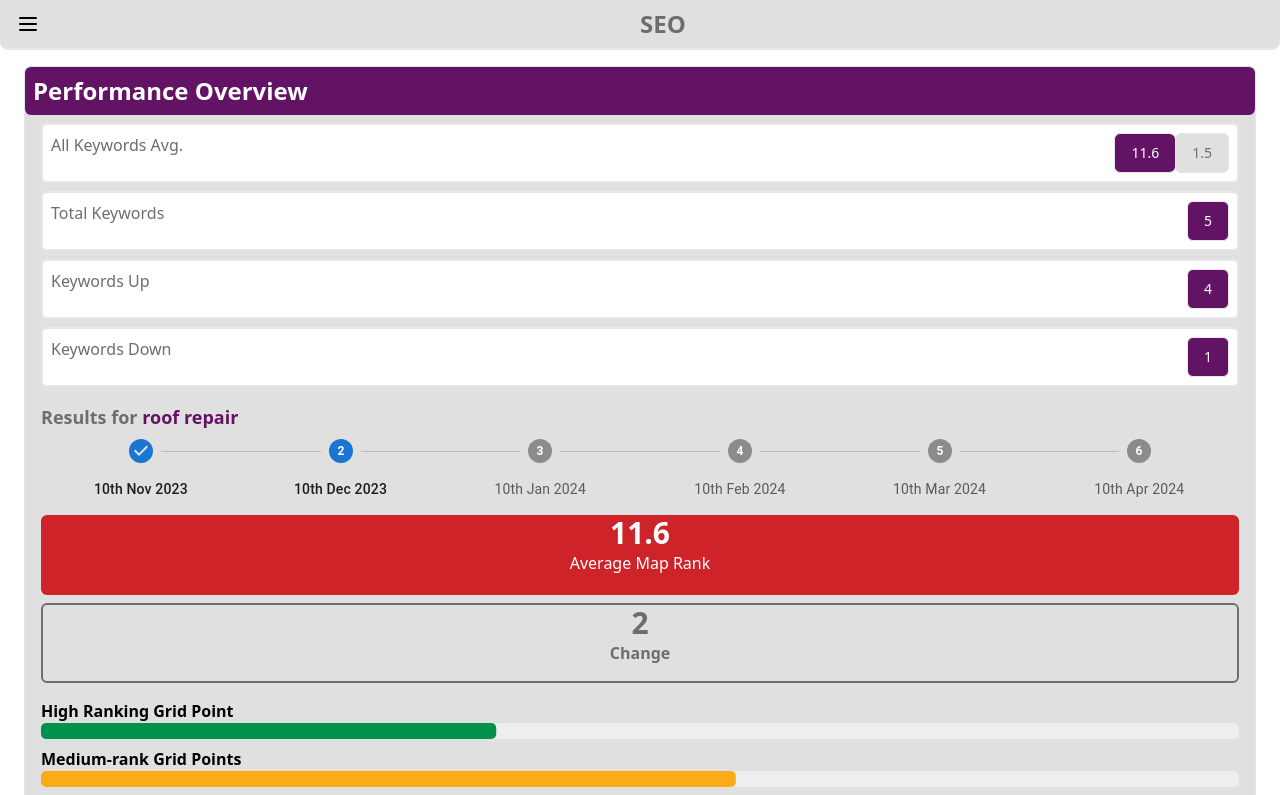
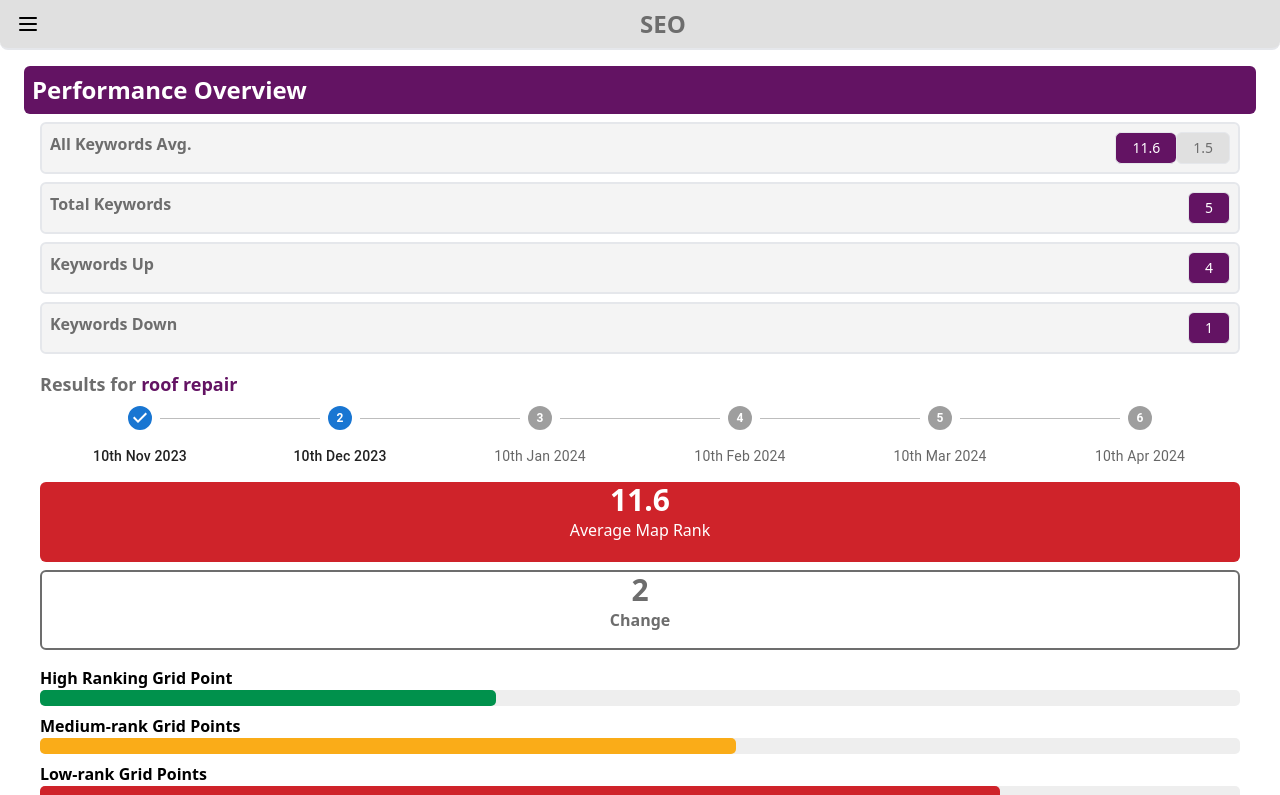
Before and after one commit to kishanExcel/hpdigital, a Next.js app: page /seo3 in a window 1280 px wide. Shown: the top 795 px of the page. Built offline with nearby package versions, Linux system fonts and the light colour scheme.

Commit message:
ui bug fixed

```diff
--- a/src/app/(seo)/seo3/page.tsx
+++ b/src/app/(seo)/seo3/page.tsx
@@ -28,23 +28,23 @@ export default function Page() {
 
   return (
     <div className="mb-6">
-      <div className="bg-[#E0E0E0] mx-6 rounded-md border mt-4">
+      <div className=" mx-6 rounded-md mt-4">
         <div className="text-2xl w-full rounded-md  font-bold p-2 bg-[#631363] text-white ">
           Performance Overview
         </div>
         <div className="px-4 flex flex-col gap-2 py-2">
           <div>
-            <div className="text-base w-full rounded-md  border-2  bg-white p-2  text-[#6D6D6D] ">
+            <div className="text-base w-full rounded-md  border-2  bg-[#F4F4F4] p-2 font-semibold  text-[#6D6D6D] ">
               <div className="flex justify-between">
                 <div>All Keywords Avg. </div>
                 <div>
                   <ButtonGroup variant="text" aria-label="Basic button group">
                     <Button
                       variant="outline"
-                      className="border-r-0 bg-[#631363] text-white">
+                      className="border-r-0 bg-[#631363] h-8 text-white">
                       11.6
                     </Button>
-                    <Button className="bg-[#E0E0E0] " variant="outline">
+                    <Button className="bg-[#E0E0E0] h-8" variant="outline">
                       1.5
                     </Button>
                   </ButtonGroup>
@@ -52,31 +52,37 @@ export default function Page() {
               </div>
             </div>
           </div>
-          <div className="text-base w-full rounded-md  border-2  bg-white p-2  text-[#6D6D6D] ">
+          <div className="text-base w-full rounded-md  border-2  bg-[#F4F4F4] p-2 font-semibold  text-[#6D6D6D] ">
             <div className="flex justify-between">
               <div> Total Keywords</div>
               <div>
-                <Button className="bg-[#631363] text-white" variant="outline">
+                <Button
+                  className="bg-[#631363] text-white h-8"
+                  variant="outline">
                   5
                 </Button>
               </div>
             </div>
           </div>
-          <div className="text-base w-full rounded-md  border-2  bg-white p-2  text-[#6D6D6D] ">
+          <div className="text-base w-full rounded-md  border-2  bg-[#F4F4F4] p-2 font-semibold  text-[#6D6D6D] ">
             <div className="flex justify-between">
               <div> Keywords Up</div>
               <div>
-                <Button className="bg-[#631363] text-white" variant="outline">
+                <Button
+                  className="bg-[#631363] text-white h-8"
+                  variant="outline">
                   4
                 </Button>
               </div>
             </div>
           </div>
-          <div className="text-base w-full rounded-md  border-2  bg-white p-2  text-[#6D6D6D] ">
+          <div className="text-base w-full rounded-md  border-2  bg-[#F4F4F4] p-2 font-semibold text-[#6D6D6D] ">
             <div className="flex justify-between">
               <div> Keywords Down</div>
               <div>
-                <Button className="bg-[#631363] text-white" variant="outline">
+                <Button
+                  className="bg-[#631363] h-8 text-white"
+                  variant="outline">
                   1
                 </Button>
               </div>
@@ -103,7 +109,7 @@ export default function Page() {
               Average Map Rank{" "}
             </div>
           </div>
-          <div className="bg-[#E0E0E0] font-bold  w-full h-20 border-2 text-3xl text-[#6D6D6D] text-center border-[#6D6D6D] rounded-md">
+          <div className=" font-bold  w-full h-20 border-2 text-3xl text-[#6D6D6D] text-center border-[#6D6D6D] rounded-md">
             2{" "}
             <div className="text-[#6D6D6D] text-center text-base font-semibold">
               Change
```
